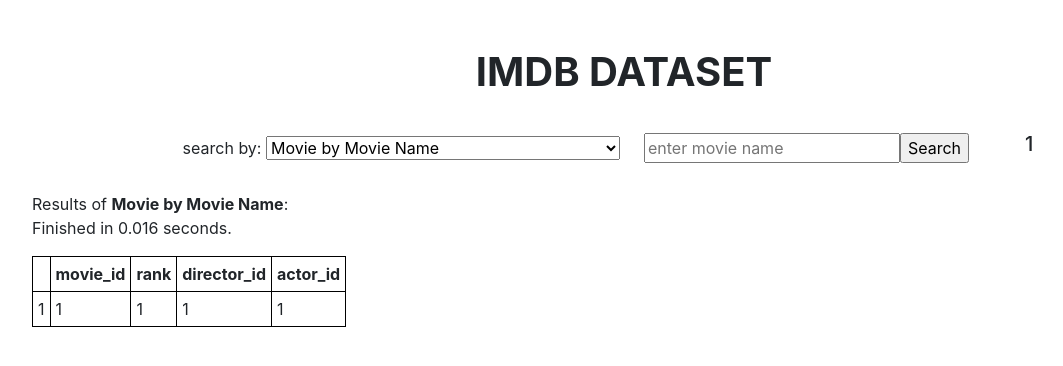
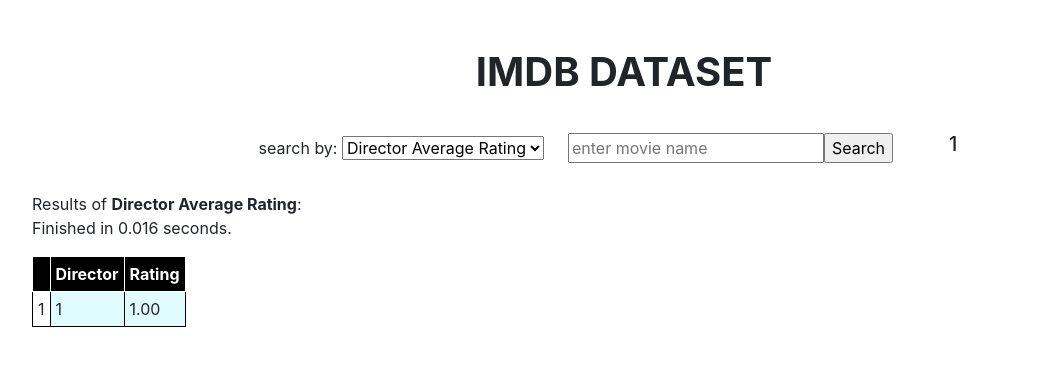
Before and after one commit to RyanSarabia/STADVDB_S13.3_T120-21, a PHP site: page / in a window 1280 px wide. Shown: the top 366 px of the page, without its empty margins (16-1079 px from the left). Run offline with PHP 8.4, Linux system fonts and the light colour scheme; tables that the repository leaves empty hold one stand-in row (values such as "Sample post"); some libraries are stand-ins or nearby versions.

Commit message:
mga unang komit

```diff
--- a/css/styles.css
+++ b/css/styles.css
@@ -13,6 +13,24 @@ body * {
   font-weight: bold;
 }
 
+.rollup0 {
+  background-color: rgb(224, 252, 255);
+}
+
+.rollup1 {
+  background-color: rgb(196, 249, 255);
+}
+
+.rollup2 {
+  background-color: rgb(148, 244, 255);
+}
+
+/* .blank {
+  background-color: black;
+  color: white;
+  text-align: center;
+} */
+
 table,
 th,
 td {
@@ -20,3 +38,9 @@ td {
   border-collapse: collapse;
   padding: 5px;
 }
+th {
+  background-color: black;
+  color: white;
+  border-color: white;
+  text-align: center;
+}
--- a/index.php
+++ b/index.php
@@ -21,20 +21,24 @@
         <div>
             <label for="searchMode" class="mt-2">search by:</label>
             <select name="searchMode" id="searchMode">
-                <!-- Single Table Queries -->
+                <option value="rollupDirector">Director Average Rating</option>
+                <option value="rollupActor">Actors Average Rating</option>
+                <option value="rollupMovie">Movies Rating</option>
+
+                <!-- Single Table Queries
                 <option value="name">Movie by Movie Name</option>
                 <option value="id">Movie by Movie ID</option>
                 <option value="year">Movie by Year Shown</option>
                 <option value="ratinglessorequal">Movie with Rating Less than or Equal to</option>
                 <option value="ratinggreaterorequal">Movie with Rating Greater than or Equal to</option>
-                <!-- Two Table Queries -->
+                Two Table Queries
                 <option value="directorname">Movie by Director Name</option>
                 <option value="directorid">Movie by Director ID</option>
-                <!-- Three Table Queries -->
+                Three Table Queries
                 <option value="movietoactor">Actors and the roles they played on a movie</option>
                 <option value="actorgenre">No. of times actor played in a genre</option>
-                <!-- Four to Six Table Queries -->
-                <option value="actordirector">No. of times actor played under a director</option>
+                Four to Six Table Queries
+                <option value="actordirector">No. of times actor played under a director</option> -->
             </select>
         </div>
         <div class="mx-4 d-flex">
--- a/search.php
+++ b/search.php
@@ -10,7 +10,52 @@ $pageNum = $_REQUEST["pageNum"] - 1;
 $pageLimit = 20;
 $offset = $pageNum * $pageLimit;
 
-$sql = 'SELECT * FROM ranks LIMIT ' . $pageLimit . ' OFFSET ' . $offset;
+switch ($mode) {
+    case "rollupDirector":
+        $sql = 'SELECT
+                    director_id as Director
+                    ,TRUNCATE(SUM(ranks.rank)/COUNT(ranks.rank), 2)  as Rating
+                FROM
+                    ranks
+                WHERE ranks.rank is not NULL
+                GROUP BY
+                    director_id
+                LIMIT ' . $pageLimit . ' OFFSET ' . $offset;
+        break;
+    case "rollupActor":
+        $sql = 'SELECT
+                    director_id as Director
+                    ,actor_id as Actor
+                    -- ,movie_id
+                    ,TRUNCATE(SUM(ranks.rank)/COUNT(ranks.rank), 2)  as Rating
+                FROM
+                    ranks
+                WHERE ranks.rank is not NULL
+                GROUP BY
+                    director_id
+                    ,actor_id
+                    -- ,movie_id
+                WITH ROLLUP
+                LIMIT ' . $pageLimit . ' OFFSET ' . $offset;
+        break;
+    case "rollupMovie":
+        $sql = 'SELECT
+                    director_id as Director
+                    ,actor_id as Actor
+                    ,movie_id as Movie
+                    ,TRUNCATE(SUM(ranks.rank)/COUNT(ranks.rank), 2)  as Rating
+                FROM
+                    ranks
+                WHERE ranks.rank is not NULL
+                GROUP BY
+                    director_id
+                    ,actor_id
+                    ,movie_id
+                WITH ROLLUP
+                LIMIT ' . $pageLimit . ' OFFSET ' . $offset;
+        break;
+}
+
 
 $result = $con->query($sql) or die($con->connect_error);
 
@@ -25,12 +70,28 @@ foreach ($finfo as $val) {
 echo "</tr>";
 $rowCount = 0;
 while ($row = $result->fetch_array()) {
-    echo "<tr>";
+
+    $rollup = 0;
+    for($i = 0; $i < $numFields; $i++){
+        if ($row[$i] == ""){
+            $rollup++;
+        }
+    }
+
+    echo '<tr>';
     $rowCount++;
     echo "<td>" . ($offset+$rowCount) . "</td>";
 
+    $rollupOn = false;
     for($i = 0; $i < $numFields; $i++){
-        echo "<td>" . $row[$i] . "</td>";
+        if($numFields - $i == $rollup+2){
+            $rollupOn = true;
+        }
+        if ($rollupOn && $row[$i] != ""){
+            echo '<td class="rollup'.$rollup.'">' . $row[$i] . '</td>';
+        } else {
+            echo "<td>" . $row[$i] . "</td>";
+        }
     }
     echo "</tr>";
 };
```
